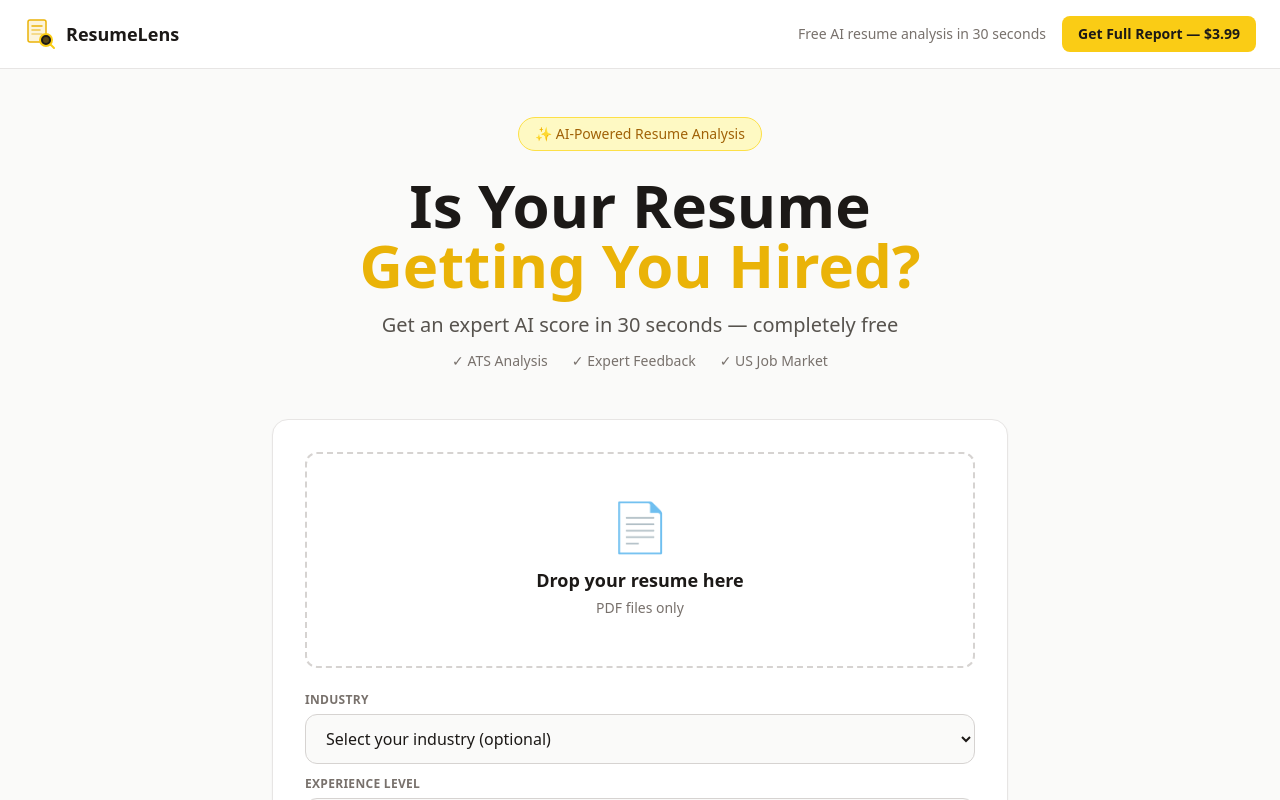
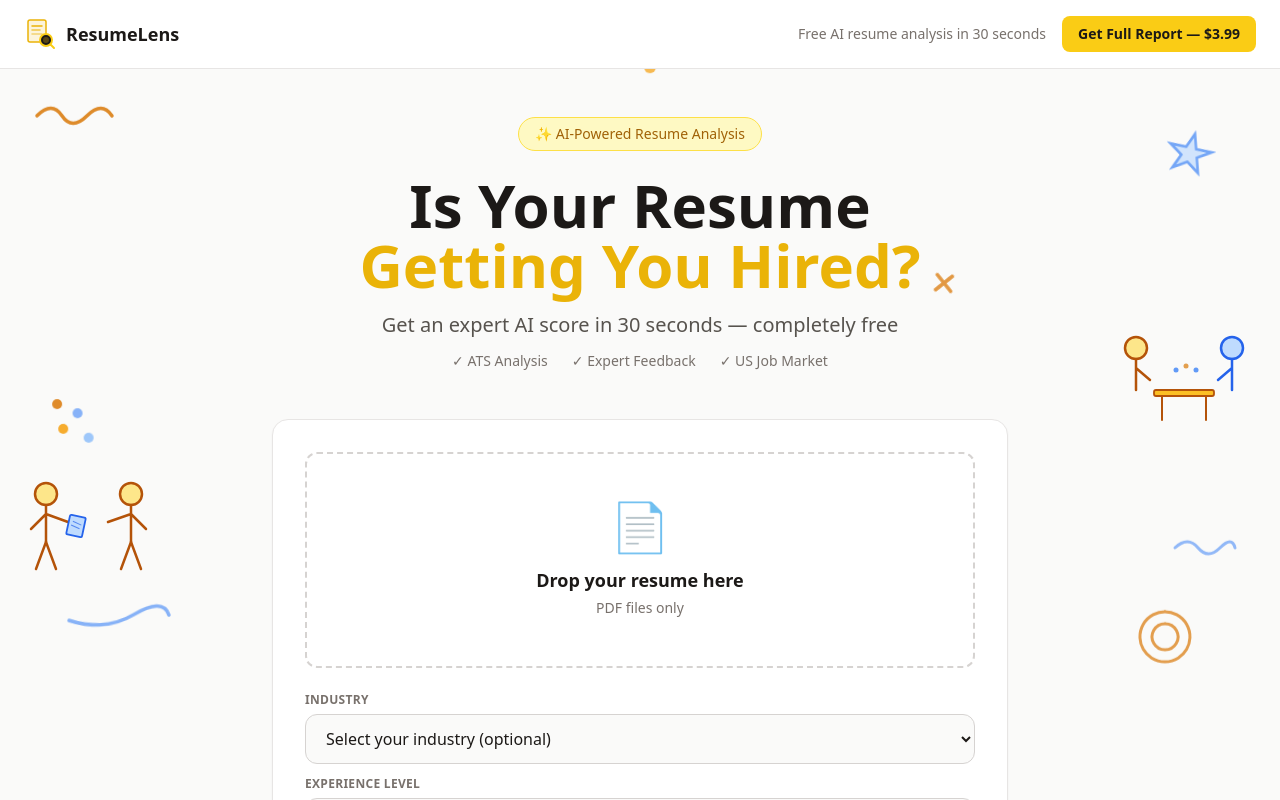
Before and after one commit to bugbugbuget04/ResumeLens, a React (Create React App) app in the folder frontend/: page / in a window 1280 px wide. Shown: the top 800 px of the page. Built offline with nearby package versions, Linux system fonts and the light colour scheme.

Commit message:
fix doodle z-index layering so they are visible

```diff
--- a/frontend/src/App.tsx
+++ b/frontend/src/App.tsx
@@ -40,7 +40,7 @@ function ScoreBar({ score, color }: { score: number; color: string }) {
 // Playful hand-drawn doodles scattered in the background
 function Doodles() {
   return (
-    <div className="fixed inset-0 pointer-events-none overflow-hidden -z-10" aria-hidden="true">
+    <div className="fixed inset-0 pointer-events-none overflow-hidden" style={{ zIndex: 0 }} aria-hidden="true">
       {/* Squiggle top-left — deep amber */}
       <svg className="absolute top-24 left-8 doodle-float" width="90" height="40" viewBox="0 0 90 40" fill="none">
         <path d="M5 20 Q 20 5, 30 20 T 55 20 T 80 20" stroke="#d97706" strokeWidth="3.5" strokeLinecap="round" opacity="0.85" />
@@ -382,7 +382,7 @@ p{margin-bottom:2px;font-size:10.5pt}@media print{body{padding:0.5in 0.6in}}</st
   return (
     <div className="min-h-screen bg-stone-50 text-stone-900 relative">
       <Doodles />
-      <nav className="border-b border-stone-200 bg-white px-6 py-4 flex justify-between items-center">
+      <nav className="relative z-10 border-b border-stone-200 bg-white px-6 py-4 flex justify-between items-center">
         <button onClick={handleGoHome} className="flex items-center gap-2.5 hover:opacity-80 transition-opacity cursor-pointer">
           <ResumeLensLogo size={32} />
           <span className="text-lg font-bold text-stone-900">ResumeLens</span>
@@ -395,7 +395,7 @@ p{margin-bottom:2px;font-size:10.5pt}@media print{body{padding:0.5in 0.6in}}</st
         </div>
       </nav>
 
-      <div className="max-w-3xl mx-auto px-4 py-12">
+      <div className="relative z-10 max-w-3xl mx-auto px-4 py-12">
 
         {/* ── UPLOAD SCREEN ── */}
         {!result && (
@@ -1113,7 +1113,7 @@ p{margin-bottom:2px;font-size:10.5pt}@media print{body{padding:0.5in 0.6in}}</st
         </div>
       )}
 
-      <footer className="border-t border-stone-200 bg-white py-8 mt-16">
+      <footer className="relative z-10 border-t border-stone-200 bg-white py-8 mt-16">
         <div className="max-w-3xl mx-auto px-4 flex justify-between items-center">
           <button onClick={handleGoHome} className="flex items-center gap-2 hover:opacity-80 transition-opacity cursor-pointer">
             <ResumeLensLogo size={24} />
```
